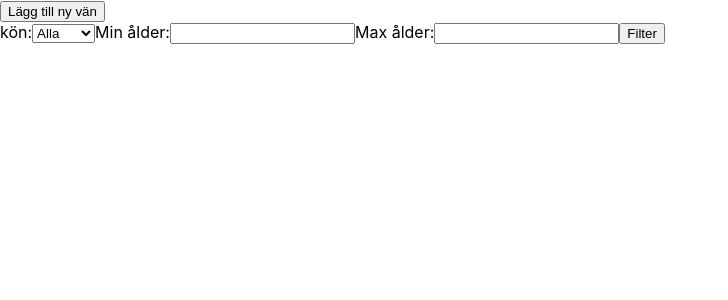
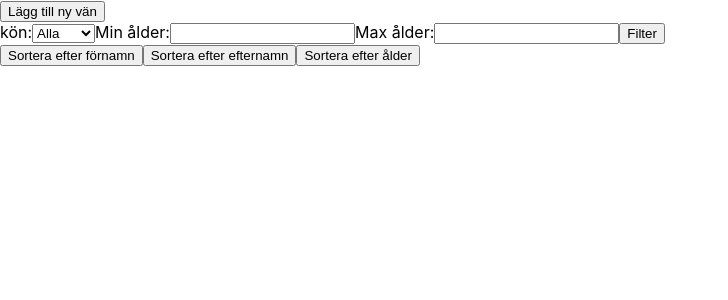
Before and after one commit to Milton3000/habitsandtasks, a React (Create React App) app: page / in a window 1280 px wide. Shown: the top 300 px of the page, without its empty margins (0-728 px from the left). Built offline with nearby package versions, Linux system fonts and the light colour scheme.

Commit message:
added Sort ( firstname , lastname and age )

```diff
--- a/src/components/Friends/Friends.jsx
+++ b/src/components/Friends/Friends.jsx
@@ -37,7 +37,7 @@ const Friends = () => {
     minAge: "",
     maxAge: "",
   });
-
+  const [sortBy, setSortBy] = useState(null);
   const fetchRandomUser = async () => {
     const response = await fetch("https://randomuser.me/api");
     const data = await response.json();
@@ -65,7 +65,10 @@ const Friends = () => {
   const showHideInfo = (index) =>
     setSelectedFriend(selectedFriend === index ? null : index);
 
-  const filteredFriends = friends.filter((friend) => {
+  const doSort = (sortItem) => setSortBy(sortBy === sortItem ? null : sortItem);
+
+  const filteredFriends = friends
+    .filter((friend) => {
       const friendAge =
         new Date().getFullYear() - new Date(friend.dob).getFullYear();
       return (
@@ -73,6 +76,14 @@ const Friends = () => {
         (filters.minAge === "" || friendAge >= parseInt(filters.minAge)) &&
         (filters.maxAge === "" || friendAge <= parseInt(filters.maxAge))
       );
+    })
+    .sort((a, b) => {
+      if (sortBy === "firstName") return a.firstName.localeCompare(b.firstName);
+      else if (sortBy === "lastName")
+        return a.lastName.localeCompare(b.lastName);
+      else if (sortBy === "age")
+        return new Date(a.dob).getFullYear() - new Date(b.dob).getFullYear();
+      return 0;
     });
 
   return (
@@ -93,6 +104,12 @@ const Friends = () => {
         <button onClick={callSetFilters}>Filter</button>
       </div>
 
+      <button onClick={() => doSort("firstName")}>Sortera efter förnamn</button>
+      <button onClick={() => doSort("lastName")}>
+        Sortera efter efternamn
+      </button>
+      <button onClick={() => doSort("age")}>Sortera efter ålder</button>
+
       <ul>
         {filteredFriends.map((friend, index) => (
           <li key={index}>
```
Lines whose indentation alone changed are shown as unchanged.
